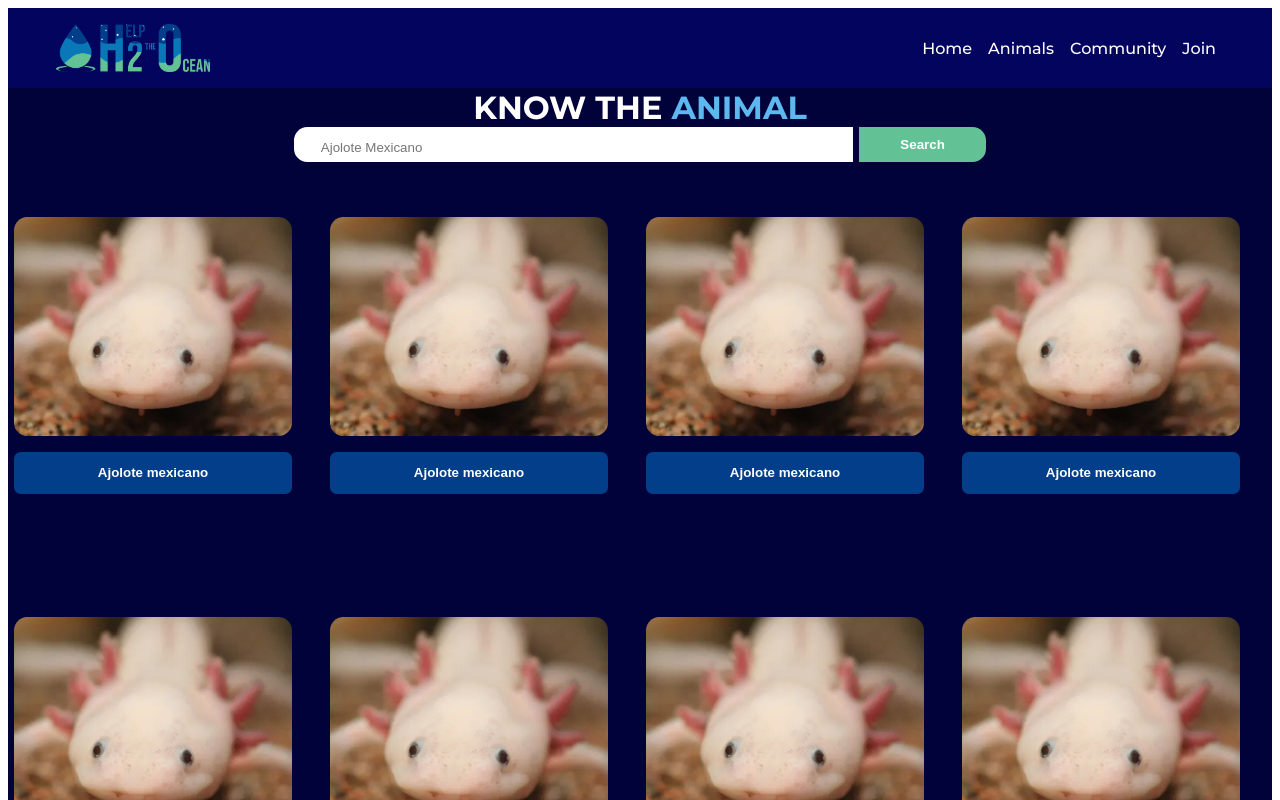
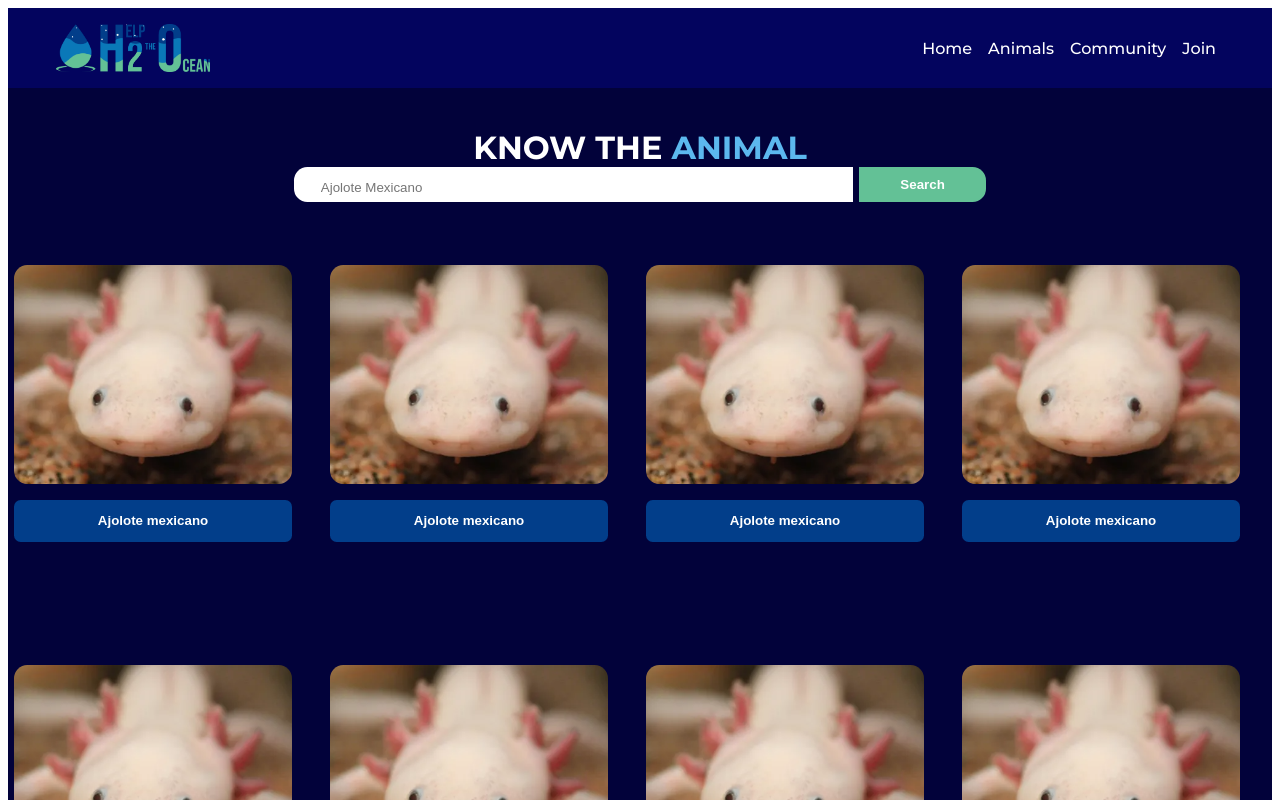
Before and after one commit to Gera097/H2O, a Vue app: page /animals in a window 1280 px wide. Shown: the top 800 px of the page. Built offline with nearby package versions, Linux system fonts and the light colour scheme.

Commit message:
Agregado espaciado para el AnimalFinder

```diff
--- a/src/views/AnimalsView.vue
+++ b/src/views/AnimalsView.vue
@@ -4,7 +4,7 @@ import AnimalFinder from "@/components/AnimalFinder.vue";
 </script>
 <template>
     <div class="container">
-        <AnimalFinder/>
+        <AnimalFinder class="buscador"/>
         <AnimalGrid/>
     </div>
 
@@ -13,4 +13,8 @@ import AnimalFinder from "@/components/AnimalFinder.vue";
     .container {
         background-color: #02023A;
     }
+
+    .buscador {
+        padding: 2.5em 0em 0.5em;
+    }
 </style>
```
